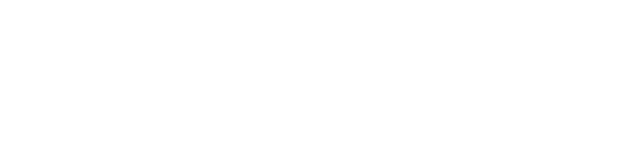
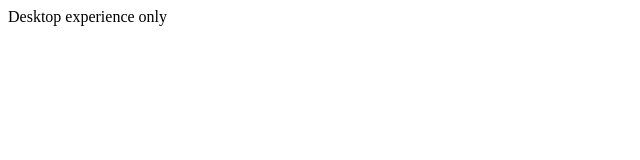
Before and after one commit to wolanskiadrian/my-agar, a website: page source/game.html in a window 1280 px wide. Shown: the whole page, without its empty margins (0-640 px from the left). Drawn offline with Linux system fonts and the light colour scheme.

Commit message:
Move desktop class to game file

```diff
--- a/source/game.html
+++ b/source/game.html
@@ -9,6 +9,7 @@
 
 <body>
   <div class="game-wrapper" id="js-game"></div>
+  <div class="desktop-experience">Desktop experience only</div>
 </body>
 
 </html>
```
Also changed, not shown: source/index.html (+0 -1 lines).
